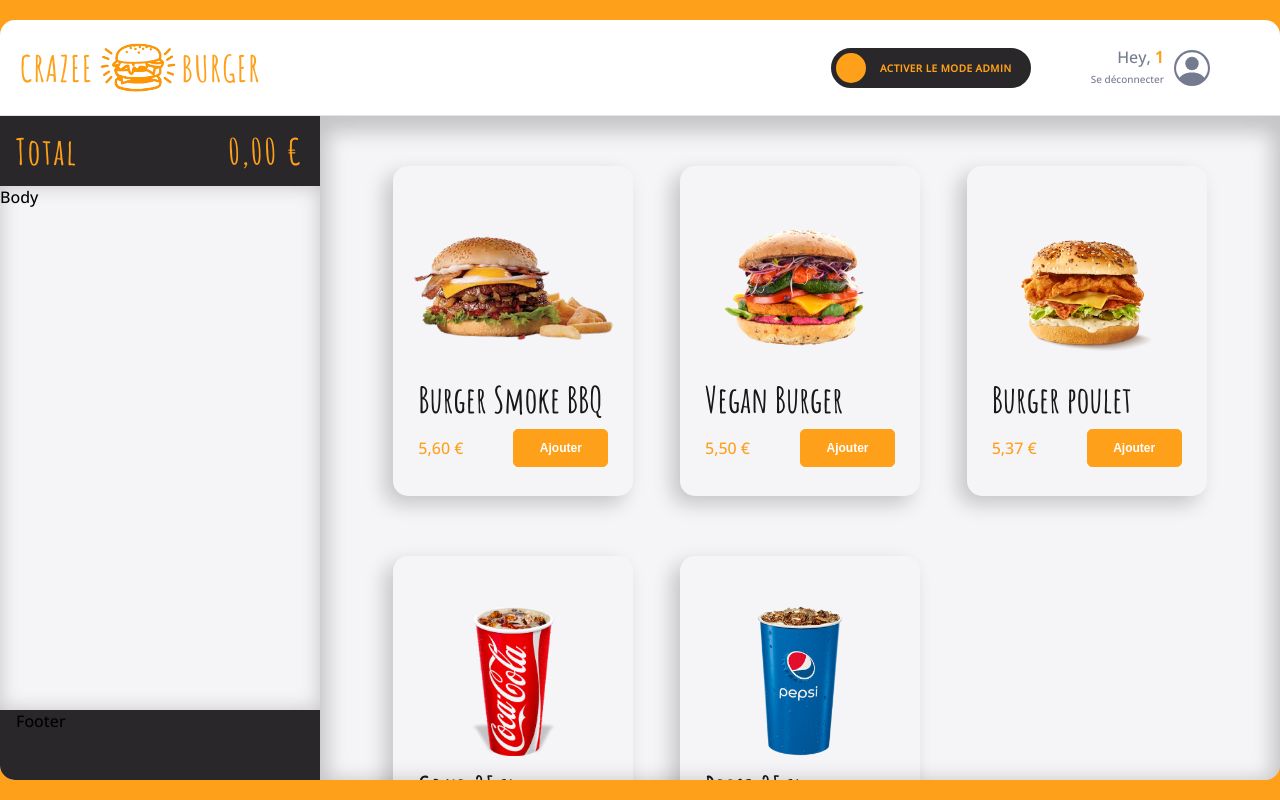
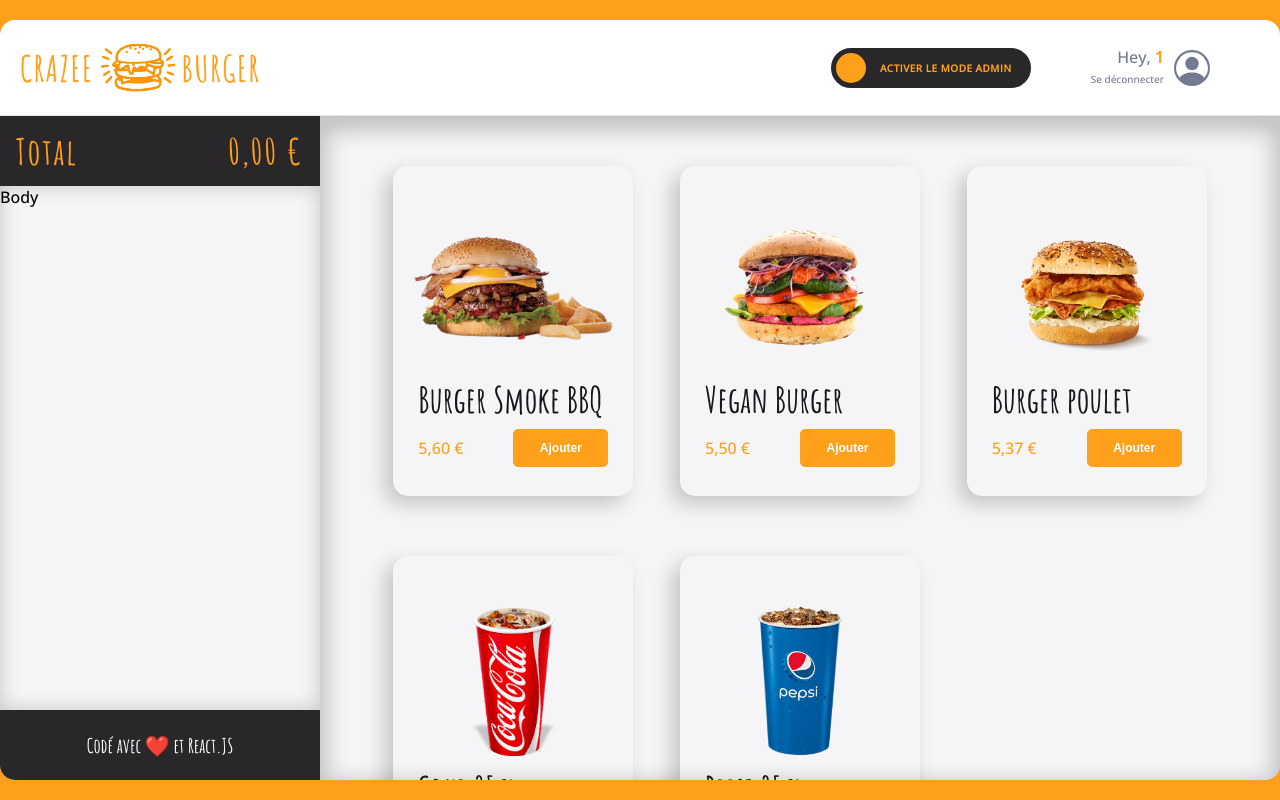
Before and after one commit to YohannMaiVan/React-crazee-burger, a React (Vite) app: page /order/1 in a window 1280 px wide. Built offline with nearby package versions, Linux system fonts and the light colour scheme.

Commit message:
♻️ F10 : BASKET > Add Footer

```diff
--- a/src/components/pages/order/Main/Basket/Basket.jsx
+++ b/src/components/pages/order/Main/Basket/Basket.jsx
@@ -1,15 +1,15 @@
 import styled from "styled-components"
 import { theme } from "../../../../../theme"
-import Header from "../../../../reusable-ui/Header"
 import Total from "./Total"
 import { formatPrice } from "../../../../../utils/maths"
+import Footer from "./Footer"
 
 export default function Basket() {
   return (
     <BasketStyled>
       <Total amountToPay={formatPrice(0)} />
       <div className="body">Body</div>
-      <Header>Footer</Header>
+      <Footer />
     </BasketStyled>
   )
 }
--- /dev/null
+++ b/src/components/pages/order/Main/Basket/Footer.jsx
@@ -0,0 +1,27 @@
+import Header from "../../../../reusable-ui/Header"
+import styled from "styled-components"
+import { theme } from "../../../../../theme"
+
+export default function Footer() {
+  return (
+    <Header>
+      <FooterStyled>
+        <span>Codé avec ❤️ et React.JS</span>
+      </FooterStyled>
+    </Header>
+  )
+}
+
+const FooterStyled = styled.div`
+  height: 100%;
+  display: flex;
+  justify-content: center;
+  align-items: center;
+
+  span {
+    font-size: ${theme.fonts.size.P2};
+    font-family: ${theme.fonts.family.stylish};
+    font-weight: ${theme.fonts.weights.bold};
+    color: ${theme.colors.white};
+  }
+`
--- a/src/components/pages/order/Main/Basket/Total.jsx
+++ b/src/components/pages/order/Main/Basket/Total.jsx
@@ -19,7 +19,7 @@
   justify-content: space-between;
   align-items: center;
   color: ${theme.colors.primary};
-  font-family: "Amatic SC", cursive;
+  font-family: ${theme.fonts.family.stylish};
   font-size: ${theme.fonts.size.P4};
   font-weight: ${theme.fonts.weights.bold};
   letter-spacing: 2px;
--- a/src/theme/index.jsx
+++ b/src/theme/index.jsx
@@ -51,7 +51,7 @@
     heavy: 800,
   },
   family: {
-    stylish: `"Amatic SC", cursive`,
+    stylish: '"Amatic SC", cursive',
   },
 }
 const gridUnit = 8
```
